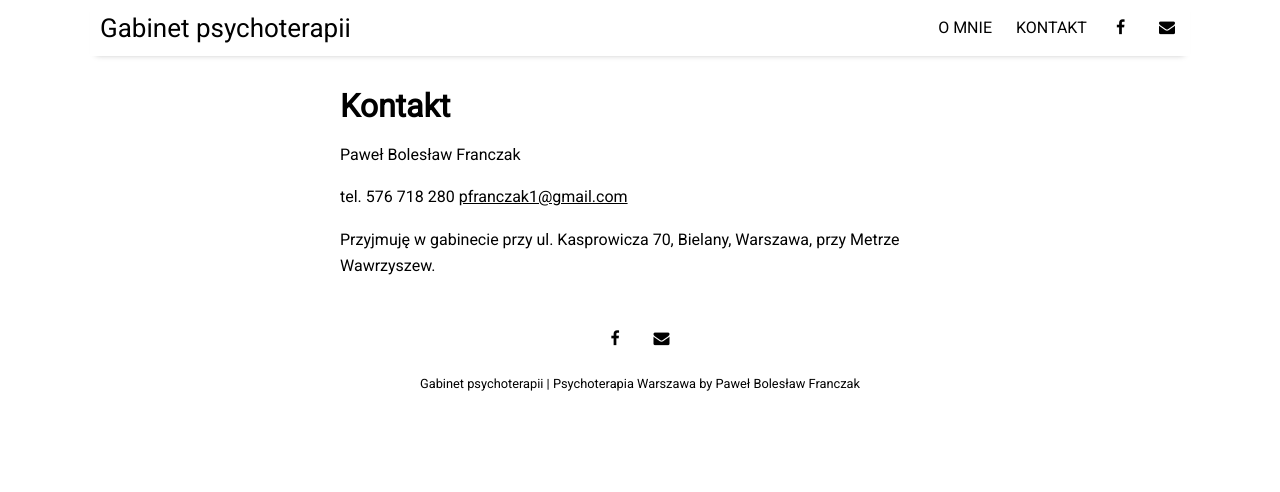
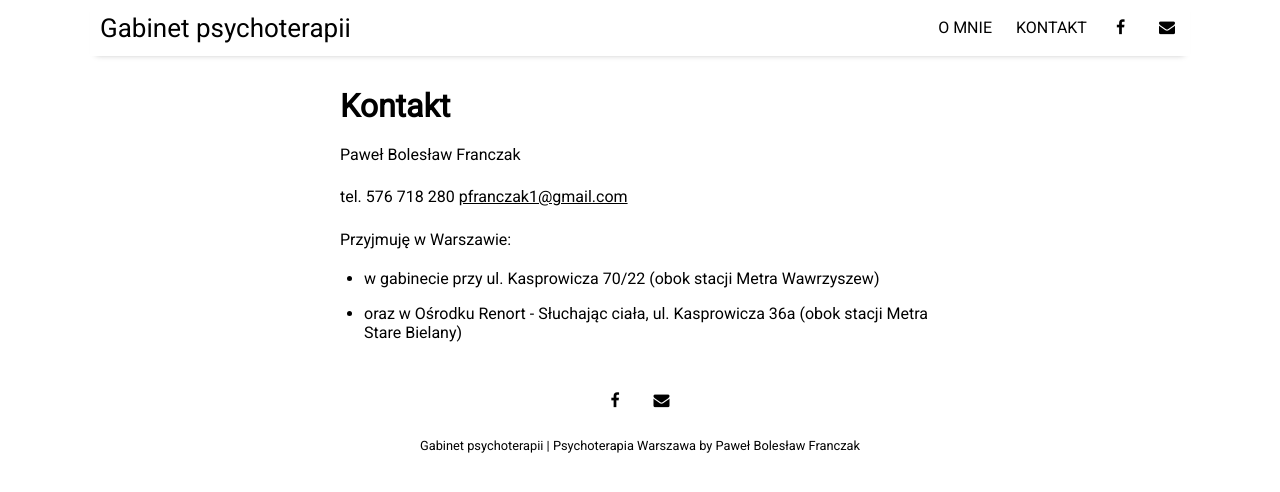
Before and after one commit to kmmolska/kmmolska.github.io, a Jekyll site: the page built from pages/contact.md, in a window 1280 px wide. Shown: the top 492 px of the page. Built offline with Jekyll 4.4.1, drawn with Linux system fonts in a browser that asks for light colours; nearby versions of some CDN libraries.

Commit message:
Update contact.md

```diff
--- a/pages/contact.md
+++ b/pages/contact.md
@@ -8,4 +8,6 @@ Paweł Bolesław Franczak
 tel. 576 718 280
 [pfranczak1@gmail.com]('mailto:pfranczak1@gmail.com')
 
-Przyjmuję w gabinecie przy ul. Kasprowicza 70, Bielany, Warszawa, przy Metrze Wawrzyszew.
+Przyjmuję w Warszawie:
+- w gabinecie przy ul. Kasprowicza 70/22 (obok stacji Metra Wawrzyszew)
+- oraz w Ośrodku Renort - Słuchając ciała, ul. Kasprowicza 36a (obok stacji Metra Stare Bielany)
```
